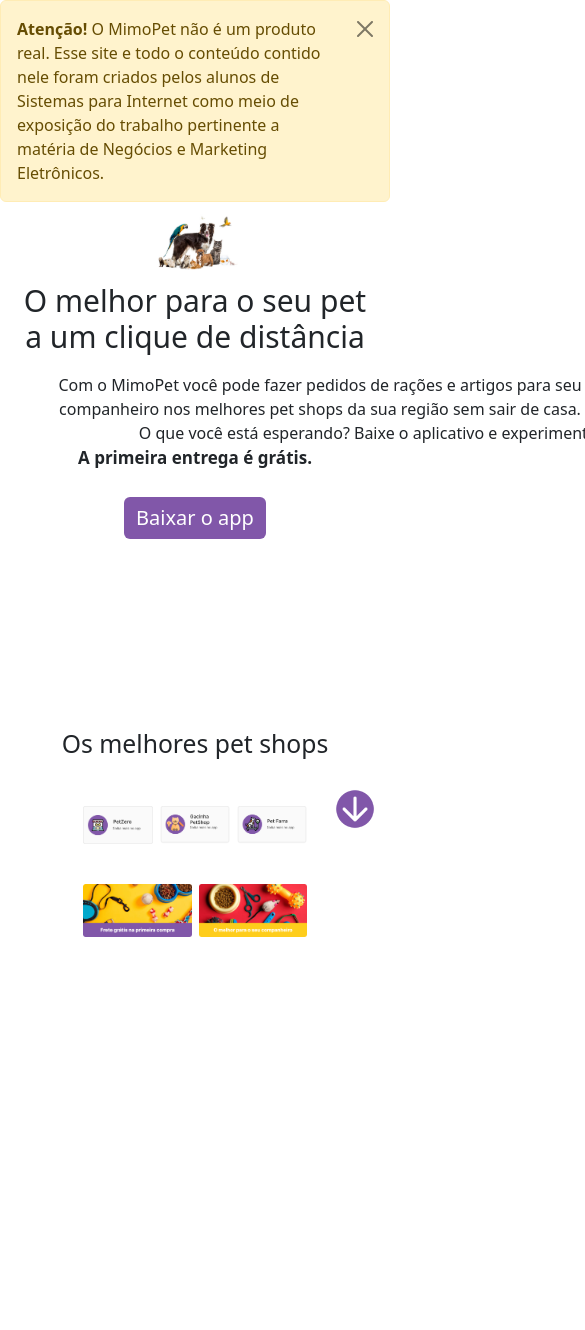
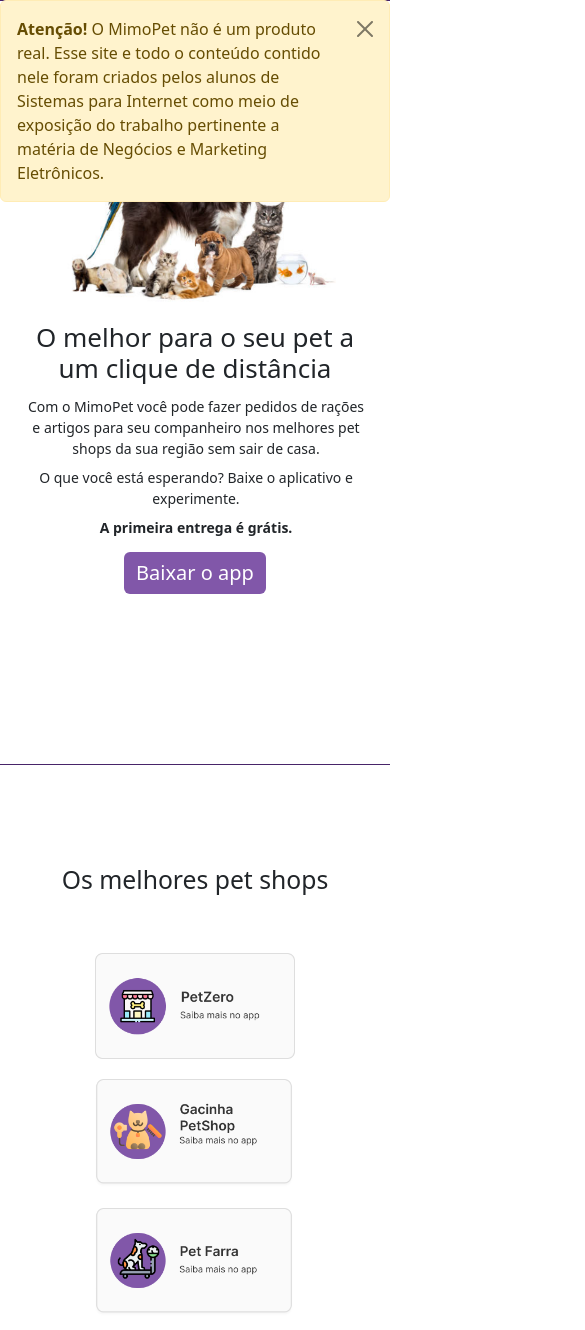
Before and after one commit to LucaSantosSP/MimoPet, a plain HTML site: page index.html in a window 390 px wide. Shown: the top 1330 px of the page, 585 px wide, since content can reach past the window. Drawn offline with nearby package versions, Linux system fonts and the light colour scheme.

Commit message:
Correção do bug de desatualização

```diff
--- a/CSS/main.css
+++ b/CSS/main.css
@@ -42,3 +42,80 @@ body{
     border-radius: 13px;
     width: 400px;
 }
+
+.imgPrincipal{
+    display: block;
+    margin: 0px auto;
+    margin-top: 10px;
+    width: 30%;
+}
+
+.textFormat{
+    text-align: center; width: 600px; display: block; margin: 0px auto; margin-top: 10px;
+}
+
+.textFormat2{
+    text-align: center; width: 700px; margin: 0px auto;
+}
+
+.textFormat3{
+    text-align: center; font-size: 17px;
+}
+
+.mBottom{
+    margin-bottom: 0px;;
+}
+
+@media only screen and (max-device-width: 900px) {
+    .imgPrincipal{
+        display: block; margin: 0px auto; margin-top: 0px; width: 100%;
+    }
+
+    .logo{
+        width: 100px;
+    }
+
+    .centro{
+        padding-top: 100px !important;
+        margin-bottom: 0px !important;
+        border-top: solid #482469 1px;
+    }
+
+    .h1Centro{
+        font-size: 26px !important;
+    }
+
+    .textFormat, .textFormat2, .textFormat3{
+        text-align: center; width: 100%; display: block; margin: 1px; font-size: 14px; padding: 3px;
+    }
+
+    body{
+        overflow:auto;
+    }
+
+    .cardLoja{
+        width: 200px !important;
+        margin: 10px
+    }
+
+    .cardLoja2{
+        width: 250px !important;
+        margin: 10px
+    }
+
+    .tiraFlex{
+        display: block !important; text-align: center; margin: 0px auto;
+    }
+
+    .mBottom{
+        margin-bottom: 0;
+    }
+
+    #descerP2{
+        display: none;
+    }
+
+    #p2{
+        display: none;
+    }
+}
--- a/index.html
+++ b/index.html
@@ -12,7 +12,7 @@
     <div style="position: fixed; width: 100%;">
     <nav class="navbar navbar-expand-lg">
         <div class="container-fluid">
-          <a class="navbar-brand" href="index.html" style="margin-left: 5%;"><img src="Imagens/Logo.png"></a>
+          <a class="navbar-brand" href="index.html" style="margin-left: 5%;"><img class="logo" src="Imagens/Logo.png"></a>
           <button class="navbar-toggler" type="button" data-bs-toggle="collapse" data-bs-target="#navbarSupportedContent" aria-controls="navbarSupportedContent" aria-expanded="false" aria-label="Toggle navigation">
             <span class="navbar-toggler-icon"></span>
           </button>
@@ -54,11 +54,11 @@
     </div>
 
       <div class="centro" style="padding-top: 200px;">
-        <img src="Imagens/Pets.png" alt="Imagem de vários animais domésticos reunidos" style="display: block; margin: 0px auto; margin-top: 10px; width: 30%;">
-        <h1 style="text-align: center; margin-top: 10px; font-size: 30px;">O melhor para o seu pet a um clique de distância</h1>
-        <p style="text-align: center; width: 600px; display: block; margin: 0px auto; margin-top: 10px;">Com o MimoPet você pode fazer pedidos de rações e artigos para seu companheiro nos melhores pet shops da sua região sem sair de casa.</p>
-        <p style="text-align: center; width: 700px; display: block; margin: 0px auto;">O que você está esperando? Baixe o aplicativo e experimente.</p>
-        <p style="text-align: center; font-size: 17px;"><strong>A primeira entrega é grátis. </strong></p>
+        <img class="imgPrincipal" src="Imagens/Pets.png" alt="Imagem de vários animais domésticos reunidos">
+        <h1 class="h1Centro" style="text-align: center; margin-top: 10px; font-size: 30px;">O melhor para o seu pet a um clique de distância</h1>
+        <p class="textFormat">Com o MimoPet você pode fazer pedidos de rações e artigos para seu companheiro nos melhores pet shops da sua região sem sair de casa.</p>
+        <p class="textFormat2">O que você está esperando? Baixe o aplicativo e experimente.</p>
+        <p class="textFormat3"><strong>A primeira entrega é grátis. </strong></p>
         <div class="d-flex" role="search" style="margin-right: 5%; display: block; margin: 0px auto; margin-top: 10px;">
           <button class="btn btn-primary btnMimo" style="font-size: 20px;" onclick="mostraAlerta()">Baixar o app</button>
         </div>
@@ -66,16 +66,16 @@
 
       <div id="p2"></div>
 
-      <div class="centro" style="margin-top: 150px; margin-bottom: 500px;">
+      <div class="centro mBottom" style="margin-top: 150px;">
         <h2 style="text-align: center;">Os melhores pet shops</h2>
-        <div class="d-flex justify-content-center" style="margin-top: 40px;">
+        <div class="tiraFlex d-flex justify-content-center" style="margin-top: 40px;">
           <img class="cardLoja" src="Imagens/PetShop1.png" alt="Card apresentando o PetShop chamado PetZero." style="width: 20%;" onclick="mostraAlerta()">
           <img class="cardLoja" src="Imagens/PetShop2.png" alt="Card apresentando o PetShop chamado Gacinha PetShop."style="margin-left: 2%; width: 20%;" onclick="mostraAlerta()">
           <img class="cardLoja" src="Imagens/PetShop3.png" alt="Card apresentando o PetShop chamado Pet Farra."style="margin-left: 2%; width: 20%;" onclick="mostraAlerta()">
         </div>
-        <div class="d-flex justify-content-center" style="margin-top: 40px;">
-          <img src="Imagens/FreteGratis.png" alt="" style="width: 31%;">
-          <img src="Imagens/MelhorPet.png" alt="" style="margin-left: 2%; width: 31%;">
+        <div class="tiraFlex d-flex justify-content-center" style="margin-top: 40px;">
+          <img class="cardLoja2" src="Imagens/FreteGratis.png" alt="" style="width: 31%;">
+          <img class="cardLoja2" src="Imagens/MelhorPet.png" alt="" style="margin-left: 2%; width: 31%;">
         </div>
       </div>
 
```
